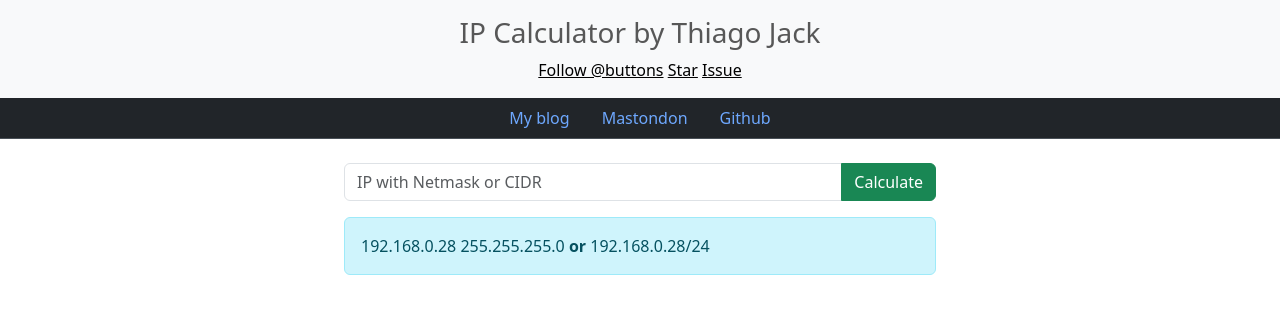
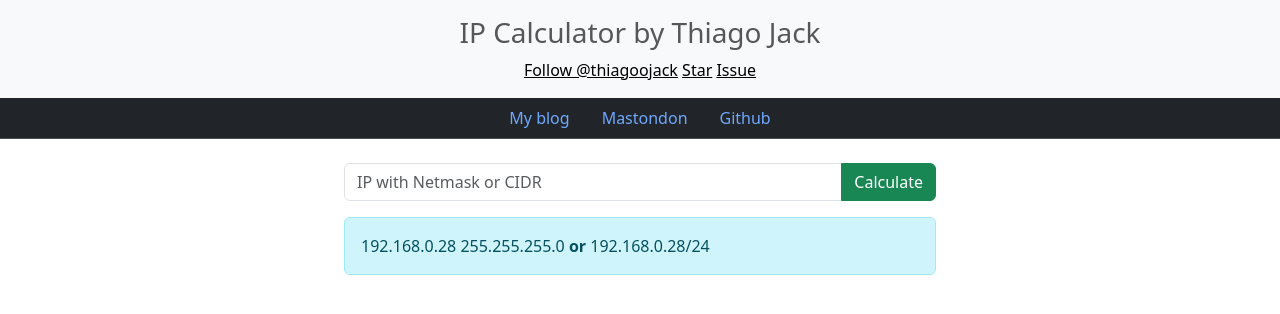
Before and after one commit to cetep-joao-campos/web-ip-calculator, a Django app: page / in a window 1280 px wide. Shown: the top 314 px of the page. Run offline with Django 4.2, Linux system fonts and the light colour scheme.

Commit message:
Update ip_calculator.html

```diff
--- a/calculator/templates/calculator/ip_calculator.html
+++ b/calculator/templates/calculator/ip_calculator.html
@@ -8,7 +8,7 @@
     <div class="container-fluid">
         <span class="container navbar-text text-center">
             <h3>IP Calculator by Thiago Jack</h3>
-            <a class="github-button" href="https://github.com/thiagoojack" data-color-scheme="no-preference: light; light: light; dark: dark;" aria-label="Follow @thiagoojack on GitHub">Follow @buttons</a>
+            <a class="github-button" href="https://github.com/thiagoojack" data-color-scheme="no-preference: light; light: light; dark: dark;" aria-label="Follow @thiagoojack on GitHub">Follow @thiagoojack</a>
             <a class="github-button" href="https://github.com/thiagoojack/ip-calculator" data-color-scheme="no-preference: light; light: light; dark: dark;" data-icon="octicon-star" aria-label="Star thiagoojack/ip-calculator on GitHub">Star</a>
             <a class="github-button" href="https://github.com/thiagoojack/ip-calculator/issues" data-color-scheme="no-preference: light; light: light; dark: dark;" data-icon="octicon-issue-opened" aria-label="Issue thiagoojack/ip-calculator on GitHub">Issue</a>
         </span>
```
